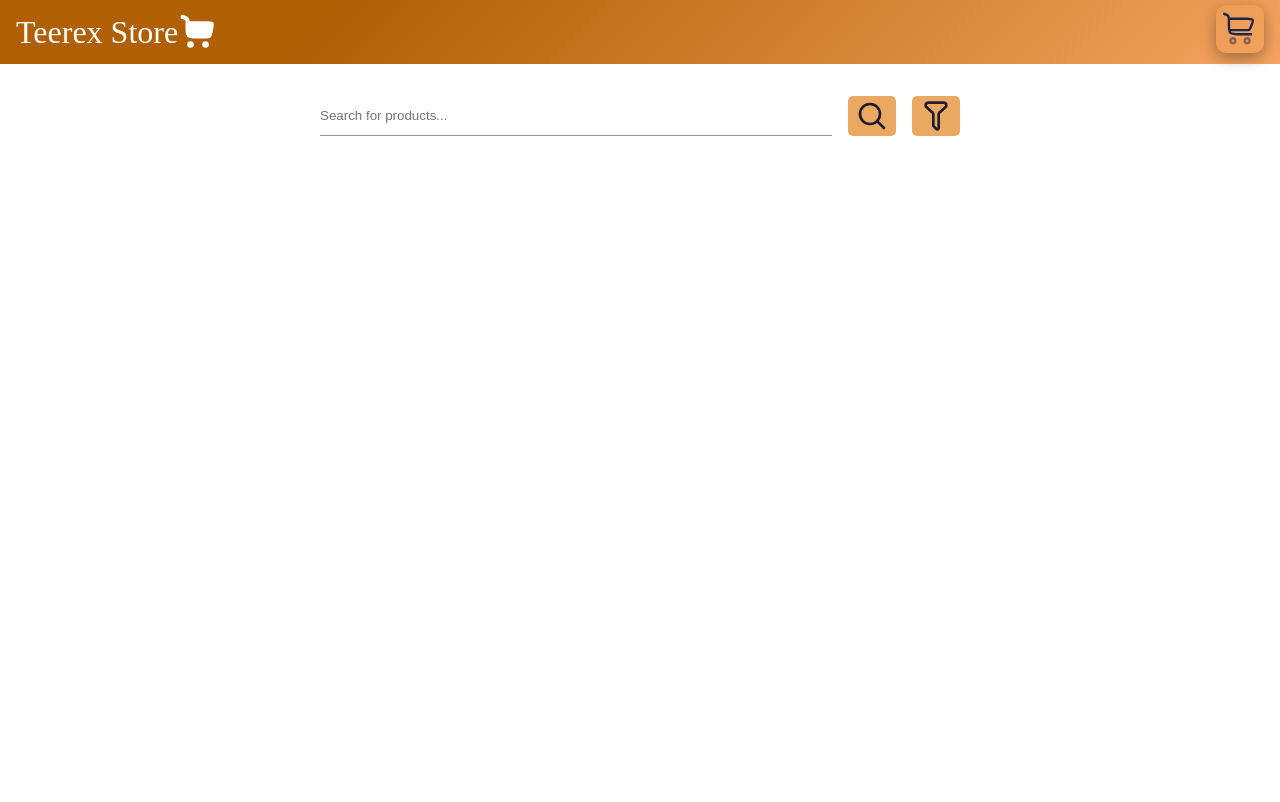
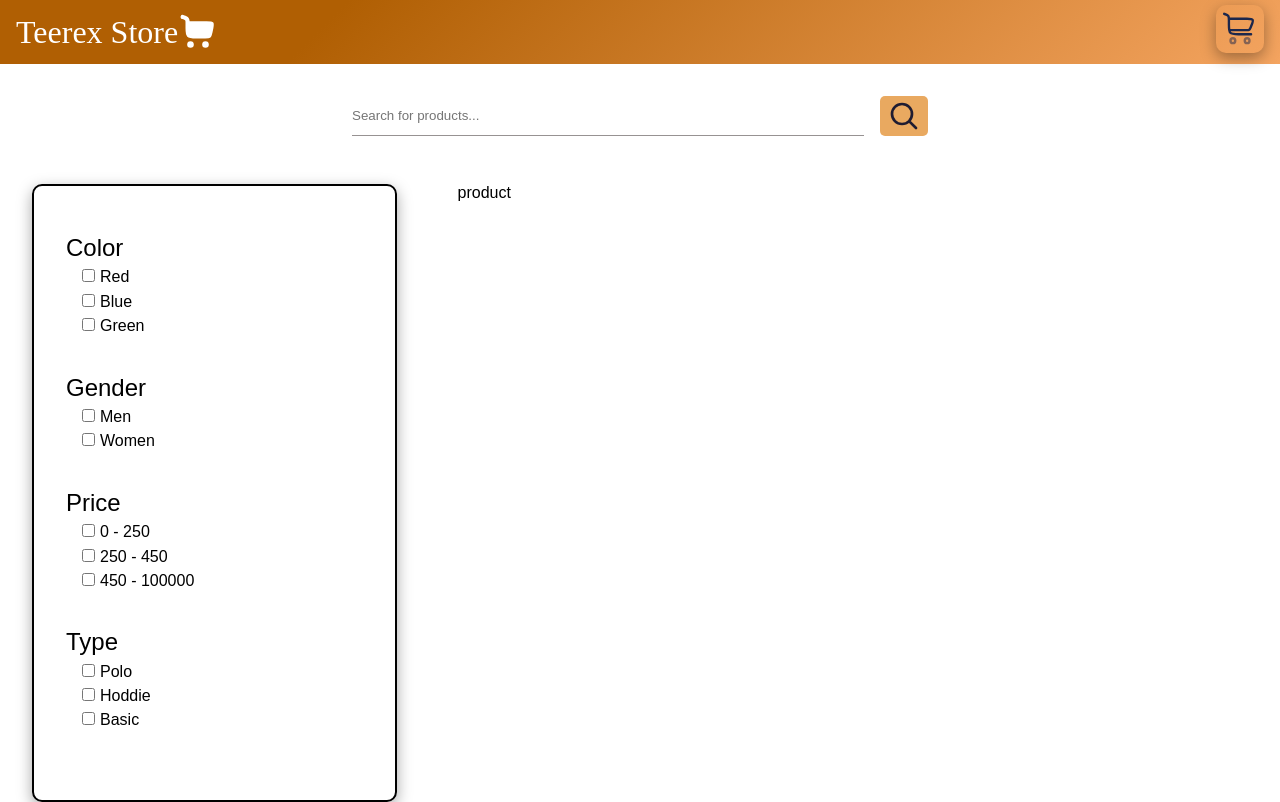
Before and after one commit to Vimal567/Teerex-store, a React (Create React App) app: page / in a window 1280 px wide. Built offline with nearby package versions, Linux system fonts and the light colour scheme; no server answers; a web font is replaced by a local one.

Commit message:
Filter section added responsively

```diff
--- /dev/null
+++ b/src/components/Filter.css
@@ -0,0 +1,38 @@
+.filter-section .filter-container {
+  margin: 0.4rem 0rem 2rem 1rem;
+  display: flex;
+  flex-direction: column;
+}
+
+.filter-container .form-group {
+  text-wrap: nowrap;
+  margin-bottom: 0.4rem;
+}
+
+.form-group label {
+  margin-left: 5px;
+}
+
+/* Mobile View */
+@media screen and (max-width: 768px) {
+  .filter-modal {
+    width: 100%;
+    justify-content: center;
+    align-items: center;
+  }
+
+  .filter-modal .filter-section  {
+    width: 80%;
+  }
+
+  .filter-container {
+    flex-wrap: wrap;
+    flex-direction: row !important;
+  }
+
+  .form-group input {
+    margin-left: 15px;
+  }
+
+
+}
--- /dev/null
+++ b/src/components/Filter.jsx
@@ -0,0 +1,104 @@
+import React, { useState, useEffect } from 'react';
+import "./Filter.css";
+
+const colours = ["Red", "Blue", "Green"];
+const gender = ["Men", "Women"];
+const price = ["0 - 250", "250 - 450", "450 - 100000"];
+const clothType = ["Polo", "Hoddie", "Basic"];
+
+const Filter = () => {
+
+  const [colourFilterData, setColourFilterData] = useState([]);
+  const [genderFilter, setGenderFilter] = useState([]);
+  const [priceFilterData, setPriceFilterData] = useState([]);
+  const [productTypeFilter, setProductTypeFilter] = useState([]);
+
+  const handleColourFilterChange = () => {
+
+  };
+  const handleGenderFilterChange = () => {
+
+  };
+  const handlePriceFilterChange = () => {
+
+  };
+  const handleProductTypeFilter = () => {
+
+  };
+
+  return (
+    <>
+    <form>
+      <h2>Color</h2>
+      <div className="filter-container">
+        {colours.map((colour, index) => (
+          <div className='form-group' key={index}>
+            <input
+              type="checkbox"
+              value={colour}
+              checked={colourFilterData.includes(colour)}
+              onChange={handleColourFilterChange}
+            />
+            <label>
+              {colour}
+            </label>
+          </div>
+        ))}
+      </div>
+
+      <h2>Gender</h2>
+      <div className="filter-container">
+        {gender.map((gen, index) => (
+          <div className='form-group' key={index}>
+            <input
+              type="checkbox"
+              value={gen}
+              checked={genderFilter.includes(gen)}
+              onChange={handleGenderFilterChange}
+            />
+            <label>
+              {gen}
+            </label>
+          </div>
+        ))}
+      </div>
+
+      <h2>Price</h2>
+      <div className="filter-container">
+        {price.map((priceValue, index) => (
+          <div className='form-group' key={index}>
+            <input
+              type="checkbox"
+              value={priceValue}
+              checked={priceFilterData.includes(priceValue)}
+              onChange={handlePriceFilterChange}
+            />
+            <label>
+              {priceValue}
+            </label>
+          </div>
+        ))}
+      </div>
+
+      <h2>Type</h2>
+      <div className="filter-container">
+        {clothType.map((productType, index) => (
+          <div className='form-group' key={index}>
+            <input
+              type="checkbox"
+              value={productType}
+              checked={productTypeFilter.includes(productType)}
+              onChange={handleProductTypeFilter}
+            />
+            <label>
+              {productType}
+            </label>
+          </div>
+        ))}
+      </div>
+    </form>
+  </>
+  )
+}
+
+export default Filter;
--- a/src/pages/Dashboard.css
+++ b/src/pages/Dashboard.css
@@ -30,7 +30,7 @@
   background-color: #e49a46;
 }
 
-.search-button-container > img {
+.search-button-container>img {
   height: 2rem;
 }
 
@@ -39,16 +39,66 @@
   margin-left: 1rem;
   background-color: #e9a960;
   border-radius: 5px;
-  display: flex;
-  justify-content: center;
-  align-items: center;
-  cursor: pointer;
+  display: none;
 }
 
 .search-container .filter-button-container:hover {
   background-color: #e49a46;
 }
 
-.filter-button-container > img {
+.filter-button-container>img {
   height: 2rem;
 }
+
+.filter-product-grid-section {
+  padding: 3rem 2rem 0rem 2rem;
+  display: grid;
+  grid-template-columns: 15% auto;
+  gap: 5%;
+}
+
+.filter-section {
+  position: relative;
+  border: 2px solid black;
+  border-radius: 10px;
+  padding: 3rem 2rem 2rem 2rem;
+  box-shadow: rgba(0, 0, 0, 0.35) 0px 5px 15px;
+}
+
+.filter-section > button {
+  position: absolute;
+  top: 3%;
+  right: 4%;
+}
+
+.filter-section button > img {
+  width: 1.3rem;
+}
+
+.filter-modal {
+  display: none;
+}
+
+/* Mobile View */
+@media screen and (max-width: 768px) {
+  .search-container .filter-button-container {
+    display: flex;
+    justify-content: center;
+    align-items: center;
+    cursor: pointer;
+  }
+
+  .filter-product-grid-section .filter-section {
+    display: none;
+  }
+
+  .filter-modal {
+    display: none;
+  }
+}
+
+@media screen and (max-width: 1360px) {
+  .filter-product-grid-section {
+    grid-template-columns: 30% auto;
+  }
+}
--- a/src/pages/Dashboard.jsx
+++ b/src/pages/Dashboard.jsx
@@ -1,6 +1,7 @@
-import React, { useState, useEffect } from 'react';
+import React, { useState, useEffect, useRef } from 'react';
 import './Dashboard.css';
 import Header from '../components/Header';
+import Filter from '../components/Filter';
 import { useSnackbar } from 'notistack';
 import axios from 'axios';
 import { TRY_AGAIN } from '../constants/constant';
@@ -10,32 +11,71 @@ const ENDPOINT = 'https://geektrust.s3.ap-southeast-1.amazonaws.com/coding-probl
 const Dashboard = () => {
 
   const [products, setProducts] = useState([]);
+  const [searchedProducts, setSearchedProducts] = useState([]);
+  const modalRef = useRef();
   const { enqueueSnackbar } = useSnackbar();
 
   const fetchProducts = async () => {
     try {
       const response = await axios.get(ENDPOINT);
       setProducts(response.data);
+      setSearchedProducts(response.data);
     } catch (error) {
       enqueueSnackbar(TRY_AGAIN, { variant: 'error' });
     }
   };
 
+  const searchProducts = (event) => {
+    const value = event.target.value;
+    if (value || !value.length) {
+      searchedProducts(products);
+      return;
+    }
+    const foundProducts = products.filter(product => {
+      return product.name.toLowerCase().includes(value);
+    });
+    setSearchedProducts(foundProducts);
+  };
+
+  const openFilter = () => {
+    modalRef.current.style.display = 'flex';
+  };
+
+  const closeFilter = () => {
+    modalRef.current.style.display = 'none';
+  };
+
   useEffect(() => {
     fetchProducts();
-  }, []);
+  });
 
 
   return (
     <>
       <Header />
+
       <div className="search-container">
-        <input type="search" name="search" id="search" placeholder='Search for products...' />
-        <div className="search-button-container">
+        <input type="search" name="search" id="search" placeholder='Search for products...' onKeyDown={searchProducts} />
+        <div className="search-button-container" >
           <img src="assets/search.svg" alt="search icon" />
         </div>
-        <div className="filter-button-container">
+        <div className="filter-button-container" onClick={openFilter}>
           <img src="assets/filter.svg" alt="filter icon" />
+        </div>
+      </div >
+
+      <div className="filter-product-grid-section">
+        <div className="filter-section">
+          <Filter />
+        </div>
+        <div className="product-grid-section">product</div>
+      </div>
+      <div className="filter-modal" ref={modalRef}>
+        <div className="filter-section">
+          <button onClick={closeFilter}>
+            <img src="assets/close.svg" alt="close icon" />
+          </button>
+          <Filter closeFilter={closeFilter} />
         </div>
       </div>
     </>
```
Also changed, not shown: public/assets/close.svg (added).
